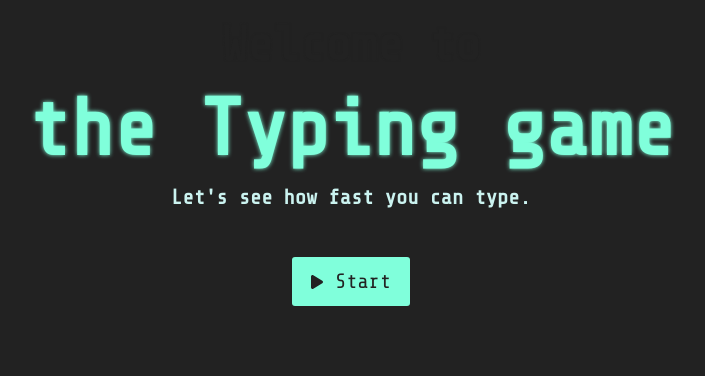
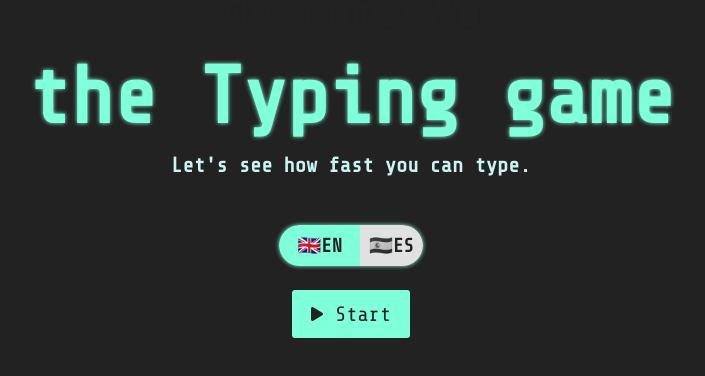
Before and after one commit to ramireznicc/typing-game, a React (Create React App) app: page / in a window 1280 px wide. Shown: the part 238-614 px from the top of the page, without its empty margins (289-994 px from the left). Built offline with nearby package versions, Linux system fonts and the light colour scheme.

Commit message:
[feature] implement buttons to select language

```diff
--- a/src/components/button/styles.css
+++ b/src/components/button/styles.css
@@ -12,14 +12,14 @@
   cursor: pointer;
 }
 
-button:hover {
+.button:hover {
   background-color: var(--secondary-color);
   padding: 0.8rem 2rem;
   box-shadow: var(--box-shadow);
   text-shadow: var(--text-shadow);
 }
 
-button:active {
+.button:active {
   scale: 0.9;
 }
 
@@ -28,6 +28,6 @@ button:active {
   color: var(--black);
 }
 
-button:hover .icon-button {
+.button:hover .icon-button {
   animation: headShake 2s;
 }
--- a/src/components/display/styles.css
+++ b/src/components/display/styles.css
@@ -65,8 +65,3 @@
 .large {
   font-size: 3.4rem;
 }
-
-button {
-  font-size: 1.5rem;
-  padding: 12px;
-}
--- a/src/components/index.js
+++ b/src/components/index.js
@@ -4,4 +4,4 @@ export { default as Button } from "./button/index.jsx";
 export { default as LevelTitle } from "./level-title/index.jsx";
 export { default as WordsLeft } from "./words-left/index.jsx";
 export { default as Stopwatch } from "./stopwatch/index.jsx";
-export { default as Mistakes } from "./mistakes/index.jsx";
+export { default as Language } from "./language/index.jsx";
--- a/src/components/input/styles.css
+++ b/src/components/input/styles.css
@@ -16,7 +16,7 @@ input {
   width: 50%;
   padding: 6px 12px;
   font-size: 1.2rem;
-  border-radius: var(--border-radius);
+  border-radius: 24px;
   border: solid 2px var(--primary-color);
   transition: var(--transition);
   background-color: var(--white-transparent);
--- /dev/null
+++ b/src/components/language/index.jsx
@@ -0,0 +1,24 @@
+import "./styles.css";
+
+function Language({ onClick, language }) {
+  return (
+    <div className="languages">
+      <button
+        className={"language-en " + (language !== "en" ? "disabled" : "")}
+        value="en"
+        onClick={onClick}
+      >
+        🇬🇧EN
+      </button>
+      <button
+        className={"language-es " + (language !== "es" ? "disabled" : "")}
+        value="es"
+        onClick={onClick}
+      >
+        🇪🇸ES
+      </button>
+    </div>
+  );
+}
+
+export default Language;
--- /dev/null
+++ b/src/components/language/styles.css
@@ -0,0 +1,34 @@
+.languages {
+  border-radius: 24px;
+  box-shadow: 0 0 4px var(--primary-color);
+}
+
+.languages button {
+  color: var(--black);
+  font-size: 1.2rem;
+  background-color: var(--primary-color);
+  border: none;
+  transition: var(--transition);
+  font-weight: bolder;
+}
+
+.language-en {
+  border-radius: 24px 0px 0px 24px;
+  padding: 9px 18px;
+}
+
+.language-es {
+  border-radius: 0px 24px 24px 0px;
+  padding: 9px 18px;
+}
+
+.disabled {
+  filter: grayscale(100%);
+  cursor: pointer;
+  padding: 9px;
+}
+
+.disabled:hover {
+  filter: grayscale(50%);
+  padding: 9px 24px;
+}
--- a/src/components/mistakes/index.jsx
+++ /dev/null
@@ -1,11 +0,0 @@
-import "./styles.css";
-
-function Mistakes({ mistakes }) {
-  return (
-    <h3 className="mistakes">
-      <span className="number-mistakes">{mistakes}</span> mistakes
-    </h3>
-  );
-}
-
-export default Mistakes;
--- a/src/components/mistakes/styles.css
+++ /dev/null
@@ -1,8 +0,0 @@
-.mistakes {
-  font-size: 1.4rem;
-  color: var(--secondary-color);
-}
-
-.number-mistakes {
-  color: indianred;
-}
--- a/src/index.css
+++ b/src/index.css
@@ -10,7 +10,7 @@
 :root {
   --white: #eee;
   --black: #222;
-  --white-transparent: rgba(255, 255, 255, 0.05);
+  --white-transparent: rgba(255, 255, 255, 0.1);
   --primary-color: #80ffdb;
   --secondary-color: #cbf3f0;
   --win-color: #80ed99;
--- a/src/pages/home/index.jsx
+++ b/src/pages/home/index.jsx
@@ -1,12 +1,13 @@
 import { useState } from "react";
 
 import { Link } from "react-router-dom";
-import { Button } from "../../components/index";
+import { Button, Language } from "../../components/index";
 
 import "./styles.css";
 
 function Home() {
   const [display, setDisplay] = useState(true);
+  const [language, setLanguage] = useState("en");
   // const [isMobile, setIsMobile] = useState(false);
 
   setTimeout(() => {
@@ -15,6 +16,12 @@ function Home() {
 
   const handleSetDisplay = () => {
     setDisplay(!display);
+  };
+
+  const onHandleLanguage = (e) => {
+    if (language !== e.target.value) {
+      setLanguage(e.target.value);
+    }
   };
 
   // const isMobileDevice = () => {
@@ -38,11 +45,14 @@ function Home() {
         <h1>the Typing game</h1>
         <h4>Let's see how fast you can type.</h4>
       </div>
-      <Link to="/game">
-        <Button icon="faPlay" onClick={handleSetDisplay}>
-          Start
-        </Button>
-      </Link>
+      <div className="bottom-container">
+        <Language onClick={onHandleLanguage} language={language} />
+        <Link to="/game">
+          <Button icon="faPlay" onClick={handleSetDisplay}>
+            Start
+          </Button>
+        </Link>
+      </div>
     </div>
   );
 }
--- a/src/pages/home/styles.css
+++ b/src/pages/home/styles.css
@@ -1,5 +1,5 @@
 .home {
-  gap: 48px;
+  gap: 3rem;
   animation: flipInX 1.5s;
   height: 100vh;
 }
@@ -39,6 +39,15 @@
   color: var(--secondary-color);
 }
 
+.bottom-container {
+  display: flex;
+  align-items: center;
+  justify-content: center;
+  flex-direction: column;
+  gap: 1.5rem;
+  height: fit-content;
+}
+
 @media (max-width: 768px) {
   .home-container h3 {
     font-size: 1.4rem;
```
